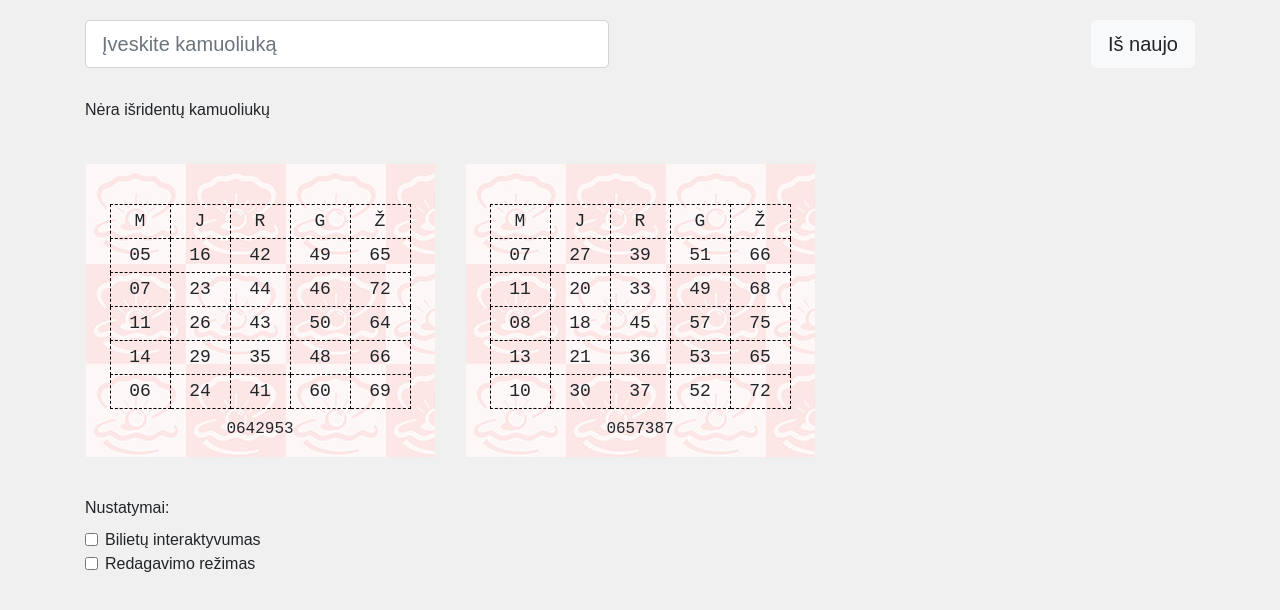
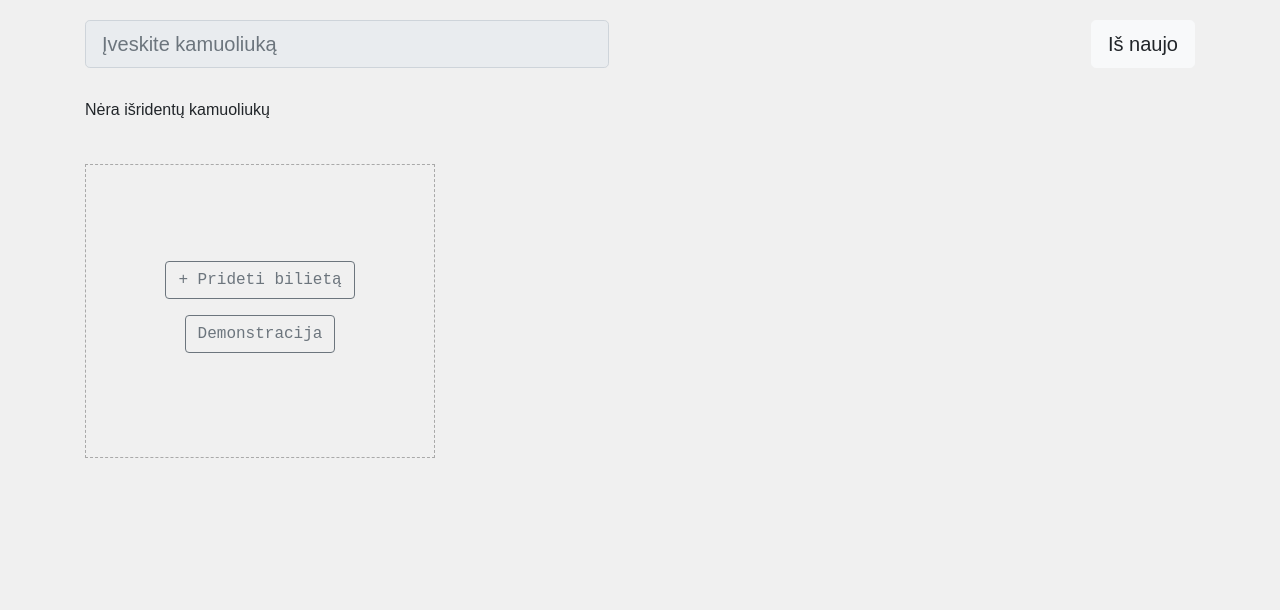
Before and after one commit to edvinasjurele/teleloto-crossout, a React (Create React App) app: page / in a window 1280 px wide. Shown: the top 610 px of the page. Built offline with nearby package versions, Linux system fonts and the light colour scheme.

Commit message:
Add Demo mode functionality

```diff
--- a/src/App.js
+++ b/src/App.js
@@ -1,7 +1,7 @@
 import React, { Component } from 'react';
+import cx from 'classnames';
 
 import { Ticket, TicketPlaceholder, Sphere, Input, Status } from './components';
-
 const STORAGE_KEY = 'appState';
 
 const demoTickets = [
@@ -46,10 +46,19 @@ class App extends Component {
         isTicketsClickable: false,
         isEditMode: false,
       },
-      tickets: demoTickets,
+      tickets: [],
     };
 
     return initialState;
+  };
+
+  getDemoTickets = () => {
+    this.setState({ tickets: demoTickets });
+    this.disableEditMode();
+  };
+
+  addTicket = () => {
+    console.log('TODO: Add a ticket functionality');
   };
 
   resetState = () => {
@@ -175,9 +184,17 @@ class App extends Component {
     });
   };
 
+  disableEditMode = () => {
+    this.setState({
+      options: {
+        ...this.state.options,
+        isEditMode: false,
+      },
+    });
+  };
+
   removeTicketByIndex = id => {
     if (window.confirm('Ar tikrai? Bus ištrintas pasirinktas bilietas.')) {
-      console.log(this.state.tickets.filter((item, index) => index !== id));
       this.setState({
         tickets: this.state.tickets.filter((item, index) => index !== id),
       });
@@ -208,7 +225,7 @@ class App extends Component {
                     placeholder="Įveskite kamuoliuką"
                     size="lg"
                     value={value}
-                    disabled={!isReadyForPlay}
+                    disabled={!isReadyForPlay || isEditMode}
                     onChange={this.handleEnteredNumber}
                   />
                 </form>
@@ -281,7 +298,12 @@ class App extends Component {
             ))}
             {(isEditMode || !isReadyForPlay) && (
               <div className="col-12 col-md-6 col-lg-4">
-                <TicketPlaceholder className="my-2" />
+                <TicketPlaceholder
+                  demoHandler={this.getDemoTickets}
+                  addTicketHandler={this.addTicket}
+                  isReadyForPlay={isReadyForPlay}
+                  className="my-2"
+                />
               </div>
             )}
           </div>
@@ -294,12 +316,15 @@ class App extends Component {
               </div>
               <div className="col-12">
                 <div className="form-check">
-                  <label className="form-check-label">
+                  <label
+                    className={cx('form-check-label', { muted: isEditMode })}
+                  >
                     <input
                       className="form-check-input"
                       type="checkbox"
-                      id="inlineCheckbox1"
+                      id="checkbox_click_mode"
                       checked={isTicketsClickable}
+                      disabled={isEditMode}
                       onChange={this.handleIsClickableChange}
                     />
                     Bilietų interaktyvumas
@@ -310,7 +335,7 @@ class App extends Component {
                     <input
                       className="form-check-input"
                       type="checkbox"
-                      id="inlineCheckbox1"
+                      id="checkbox_edit_mode"
                       checked={isEditMode}
                       onChange={this.handleEditModeChange}
                     />
--- a/src/components/TicketPlaceholder/index.js
+++ b/src/components/TicketPlaceholder/index.js
@@ -4,27 +4,35 @@ import cx from 'classnames';
 
 import './index.css';
 
-const TicketPlaceholder = ({ className, ...props }) => (
+const TicketPlaceholder = ({
+  className,
+  demoHandler,
+  addTicketHandler,
+  isReadyForPlay,
+  ...props
+}) => (
   <div className={cx('TicketPlaceholder px-4 pb-5 pt-4', className)} {...props}>
     <div className="py-5 mt-3">
       <div>
         <button
           type="button"
           className="btn btn-outline-secondary my-2"
-          onClick={() => console.log('ddd')}
+          onClick={() => addTicketHandler()}
         >
           + Prideti bilietą
         </button>
       </div>
+      {!isReadyForPlay && (
         <div>
           <button
             type="button"
             className="btn btn-outline-secondary my-2"
-          onClick={() => console.log('ddd')}
+            onClick={() => demoHandler()}
           >
             Demonstracija
           </button>
         </div>
+      )}
     </div>
   </div>
 );
--- a/src/global.css
+++ b/src/global.css
@@ -1 +1 @@
-.App__balls-bar{min-height:60px}body{margin:0;padding:0;font-family:Arial, Helvetica, sans-serif;background-color:#f0f0f0}p{margin:0;padding:0;line-height:1.5}
+.App__balls-bar{min-height:60px}body{margin:0;padding:0;font-family:Arial, Helvetica, sans-serif;background-color:#f0f0f0}p{margin:0;padding:0;line-height:1.5}.muted{opacity:0.5}
--- a/src/global.scss
+++ b/src/global.scss
@@ -14,3 +14,7 @@ p {
   padding: 0;
   line-height: 1.5;
 }
+
+.muted {
+  opacity: 0.5;
+}
```
Lines whose indentation alone changed are shown as unchanged.
